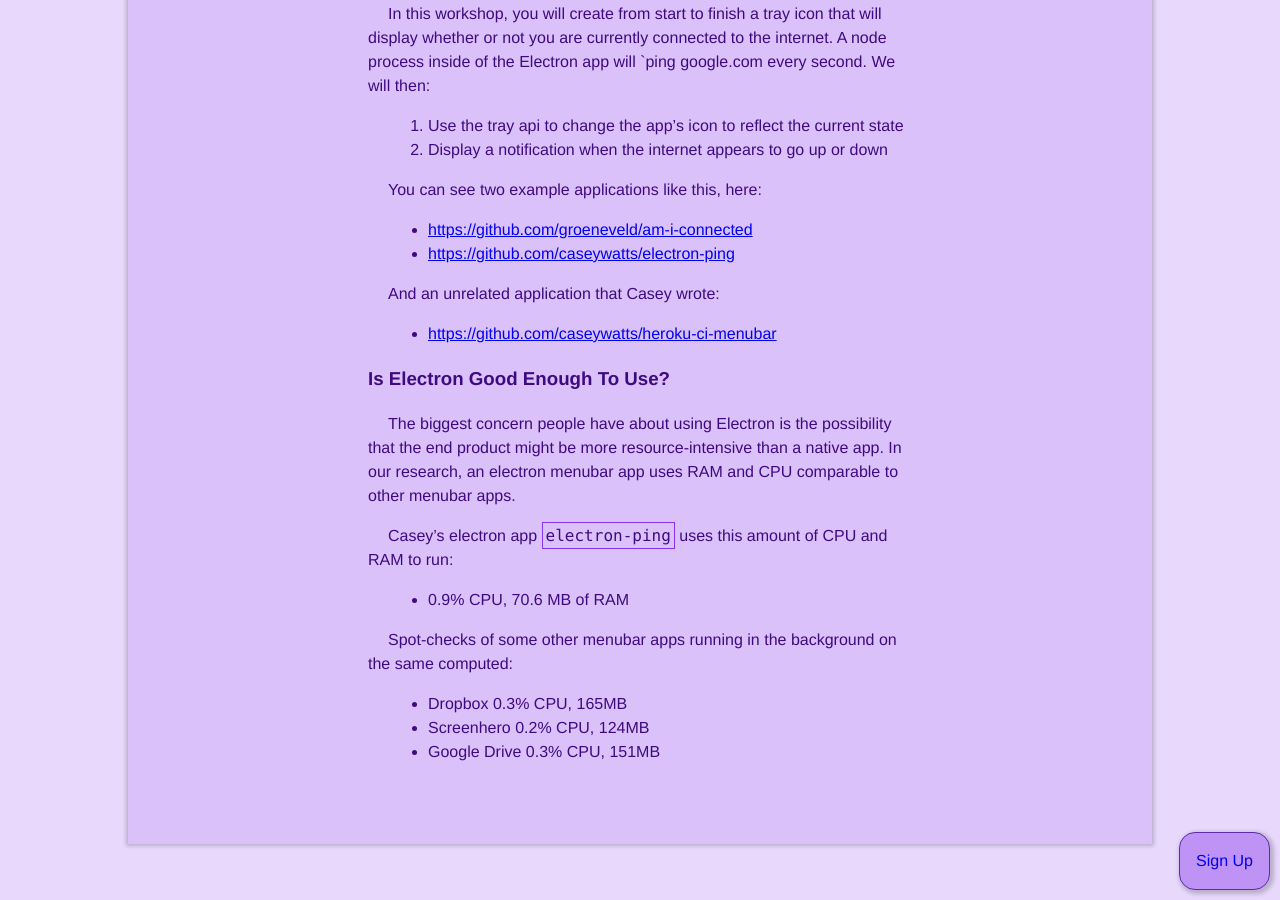
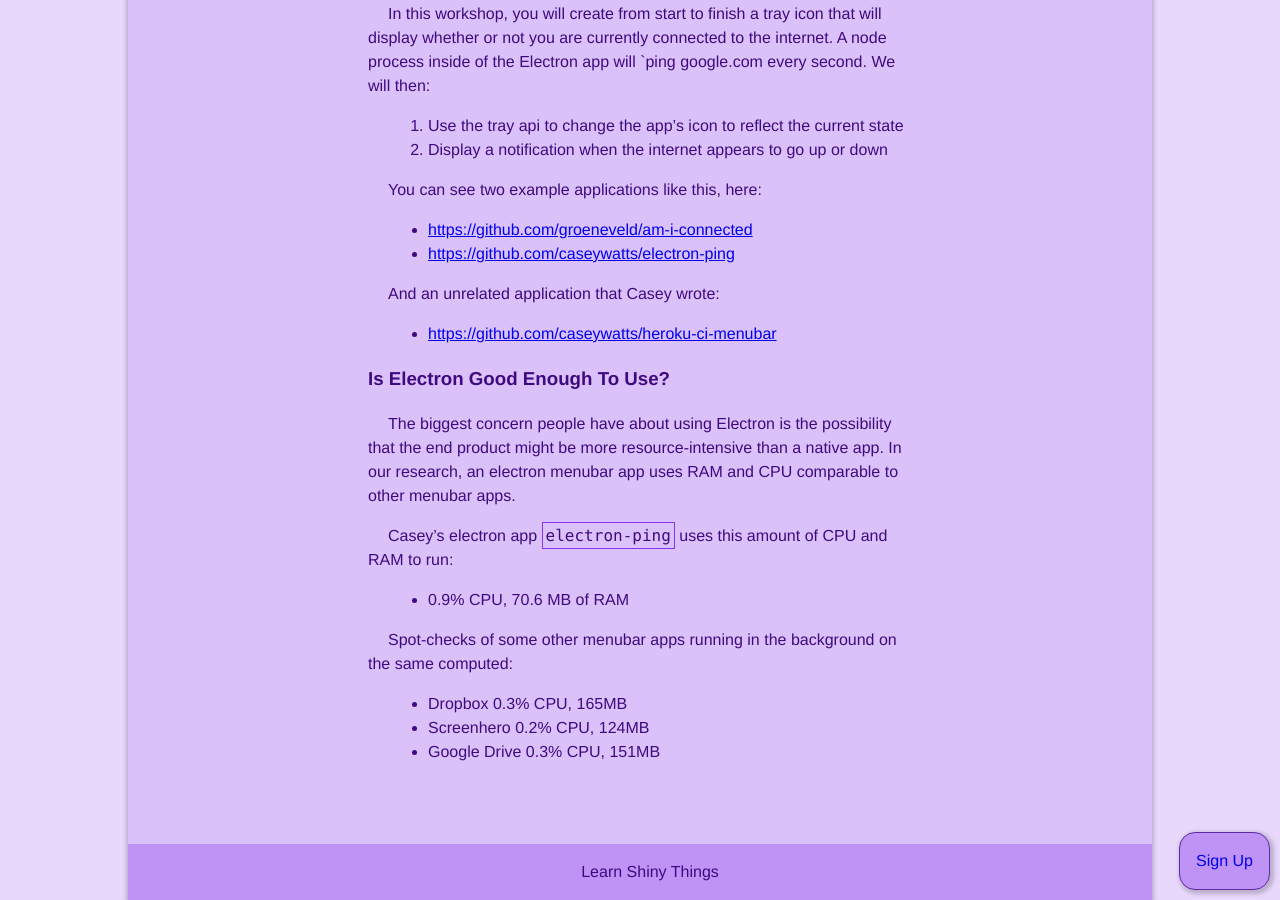
Before and after one commit to learnshinythings/learnshinythings.github.io, a Jekyll site: the page built from electron.md, in a window 1280 px wide and 900 px high, scrolled down 3720 px. Built offline with Jekyll 4.4.1, drawn with Linux system fonts in a browser that asks for light colours; nearby versions of some CDN libraries.

Commit message:
add footer

```diff
--- a/electron.md
+++ b/electron.md
@@ -166,6 +166,12 @@ Spot-checks of some other menubar apps running in the background on the same com
 </div>
 </div>
 
+<div class="bg-purp tc">
+<div class="measure-wide dib tl" markdown="1">
+Learn Shiny Things
+</div>
+</div>
+
 <div>
 <a href="https://ti.to/learn-shiny-things/learn-electron" class="link floaty">
   <div class="tc pa3 ba br4 b--purple bg-purp shadow-3">
```
